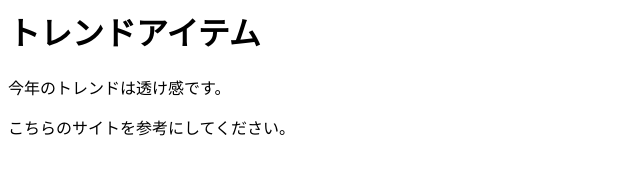
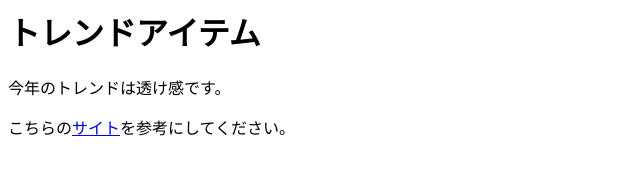
Before and after one commit to mihochans/kadai, a plain HTML site: page kadai02/index.html in a window 1280 px wide. Shown: the full height of the page, 0-640 px from the left. Drawn offline with Linux system fonts and the light colour scheme.

Commit message:
HTMLを追加

```diff
--- a/kadai02/index.html
+++ b/kadai02/index.html
@@ -6,6 +6,6 @@
 <body>
     <h1>トレンドアイテム</h1>
     <p>今年のトレンドは透け感です。</p>
-    <p>こちらのサイトを参考にしてください。<a href="https://trilltrill.jp/articles/1421978"></a></p>
+    <p>こちらの<a href="https://trilltrill.jp/articles/1421978">サイト</a>を参考にしてください。</p>
 </body>
 </html>
```
